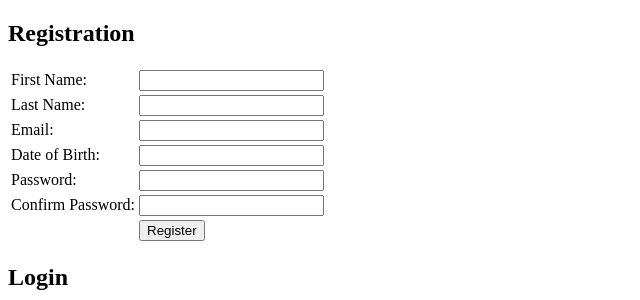
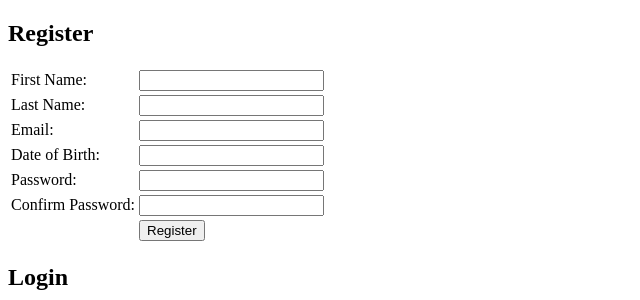
Before and after one commit to db-baron/Login_Registration_Django, a Django app: template apps/login/templates/login/index.html in a window 1280 px wide. Shown: the top 300 px of the page, without its empty margins (0-640 px from the left). Run offline with Django 3.2, Linux system fonts and the light colour scheme; the template is opened without the code that fills it, so the values that code supplies are empty; parts of the project's set-up code (start-up, migrations or seed data) failed here and were passed over; some libraries are stand-ins or nearby versions.

Commit message:
altered index.html

```diff
--- a/apps/login/templates/login/index.html
+++ b/apps/login/templates/login/index.html
@@ -17,7 +17,7 @@
     </ul>
     {%endif%}
     <div class='register'>
-      <h2>Registration</h2>
+      <h2>Register</h2>
       <form action='/register' method='post'>
         {% csrf_token %}
         <table>
```
